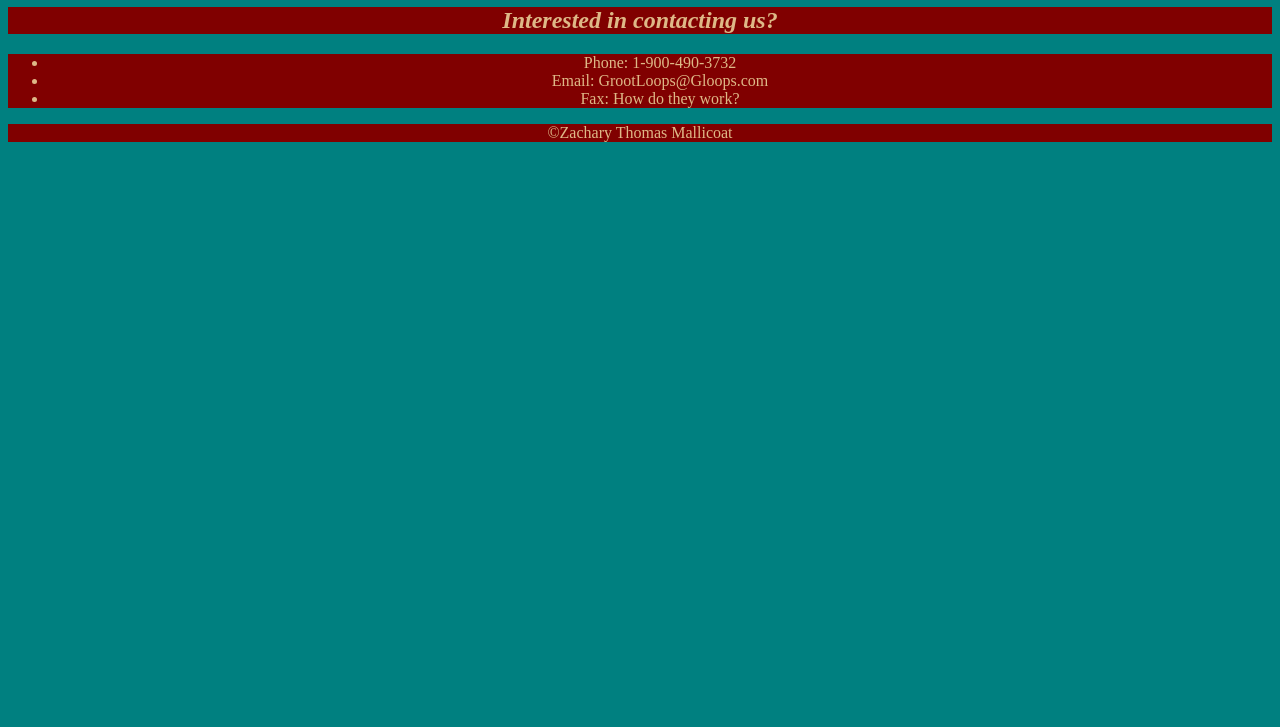
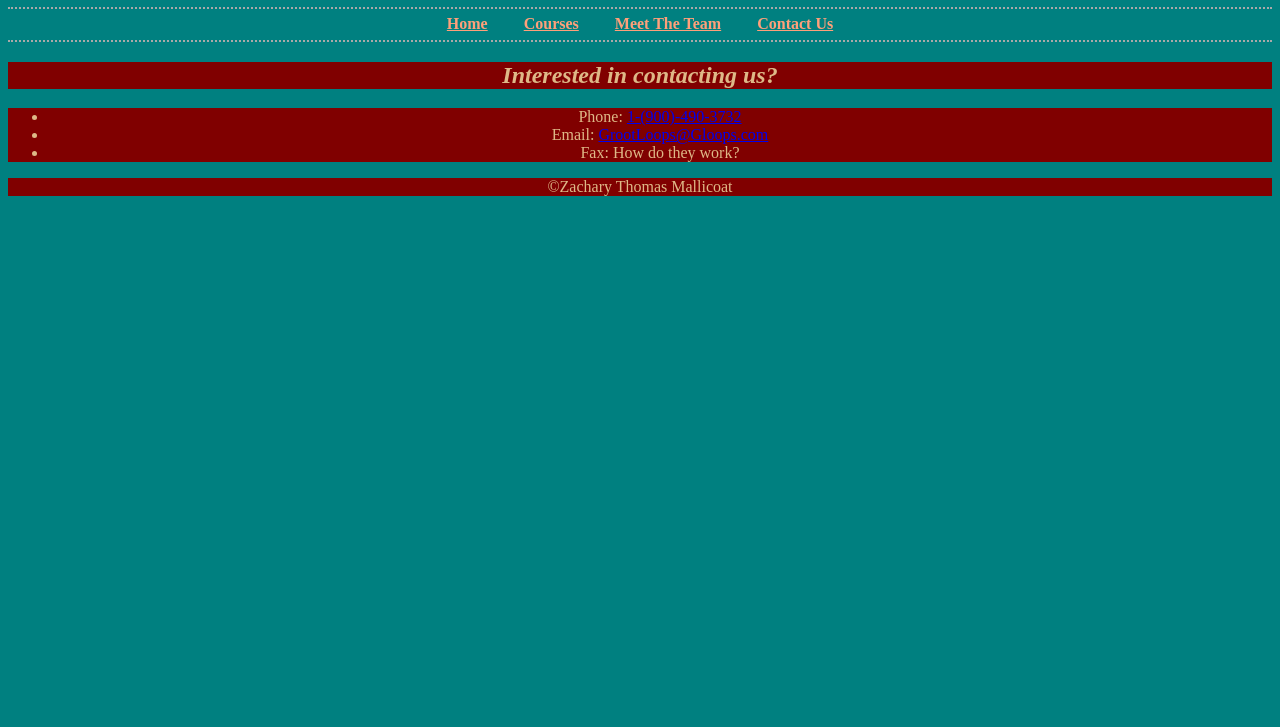
Before and after one commit to ZTMallicoat/FED1StudioProject, a plain HTML site: page FED1StudioProject/Contact.html in a window 1280 px wide. Shown: the part 73-800 px from the top of the page. Drawn offline with Linux system fonts and the light colour scheme.

Commit message:
Coloring and everything else I was supposed to commit up to this point but never did

```diff
--- a/FED1StudioProject/Contact.html
+++ b/FED1StudioProject/Contact.html
@@ -8,16 +8,32 @@
 <body>
     <header>
         <h1>Contact</h1>
-        </header>
+        <nav>
+            <ul>
+                <li>
+                    <a href="index.html">Home</a>
+                </li>
+                <li>
+                    <a href="Classes.html">Courses</a>
+                </li>
+                <li>
+                    <a href="Team.html">Meet The Team</a>
+                </li>
+                <li>
+                    <a href="Contact.html">Contact Us</a>
+                </li>
+            </ul>
+        </nav>
+    </header>
         <h2>Interested in contacting us?
         </h2>
         <p>
             <ul>
                 <li>
-                    Phone: 1-900-490-3732
+                    Phone: <a href="tel: +1-900-490-3732">1-(900)-490-3732</a>
                 </li>
                 <li>
-                    Email: GrootLoops@Gloops.com
+                    Email: <a href="mailto:GrootLoops@Gloops.com">GrootLoops@Gloops.com</a>
                 </li>
                 <li>
                     Fax: How do they work?
--- a/FED1StudioProject/Style/StyleSheet.css
+++ b/FED1StudioProject/Style/StyleSheet.css
@@ -18,3 +18,30 @@ h2{
 .Subgroot{
     font-size:32px
 }
+nav a {
+    font-weight: bold;
+    color: lightsalmon;
+}
+
+nav ul {
+    background-color: teal;
+    padding: 0;
+    border-top: 2px dotted darkgray;
+    border-bottom: 2px dotted darkgray;
+}
+
+nav li:hover {
+    background-color: darkblue;
+}
+
+nav ul li {
+    display: inline-block;
+}
+
+    nav ul li a {
+        padding: .4em 1em;
+        display: block;
+    }
+    header h1{
+        text-shadow: 3px -4px 5px #333
+    }
```
Also changed, not shown: FED1StudioProject/Classes.html (+17 -1 lines), FED1StudioProject/Index.html (+16 -0 lines), FED1StudioProject/Team.html (+17 -1 lines).
